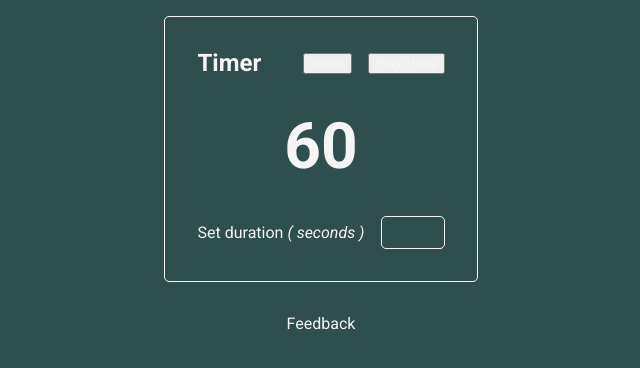
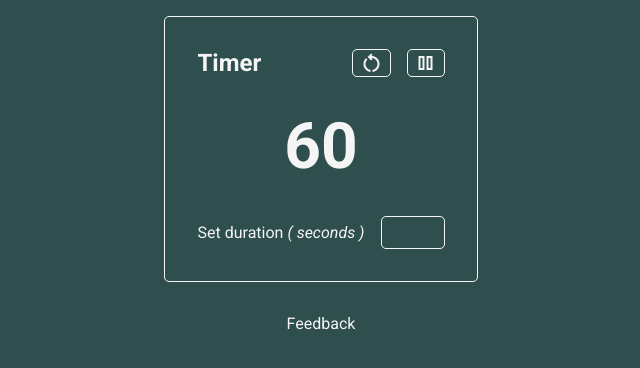
Before and after one commit to Lexicon-Frontend-2024/Owner-avatar-exercise-react-countdown-timer-solution, a React (Vite) app: page / in a window 1280 px wide. Shown: the top 368 px of the page, without its empty margins (319-959 px from the left). Built offline with nearby package versions, Linux system fonts and the light colour scheme.

Commit message:
create Button component and define its props and implment it in the CountdownTimer component

```diff
--- a/src/components/button/Button.css
+++ b/src/components/button/Button.css
@@ -7,11 +7,26 @@
   border-radius: 5px;
   cursor: pointer;
 
+  &:disabled {
+    cursor: not-allowed;
+
+    .icon {
+      color: gray;
+    }
+  }
+
   &:hover {
     background-color: whitesmoke;
 
     .icon {
       color: black;
     }
+
+    &:disabled {
+      background-color: transparent;
+      .icon {
+        color: gray;
+      }
+    }
   }
 }
--- a/src/components/button/Button.tsx
+++ b/src/components/button/Button.tsx
@@ -0,0 +1,22 @@
+import { ReactElement, ReactNode } from "react";
+
+interface IButtonProps {
+  children?: ReactNode;
+  disabled?: boolean;
+  icon?: string;
+  onClick?: () => void;
+}
+
+export function Button(props: IButtonProps): ReactElement {
+  const computedChildren = props.icon ? (
+    <span className="icon material-symbols-outlined">{props.icon}</span>
+  ) : (
+    props.children
+  );
+
+  return (
+    <button className="button" disabled={props.disabled} onClick={props.onClick}>
+      {computedChildren}
+    </button>
+  );
+}
--- a/src/components/countdown-timer/CountdownTimer.tsx
+++ b/src/components/countdown-timer/CountdownTimer.tsx
@@ -1,4 +1,5 @@
 import { ReactElement } from "react";
+import { Button } from "../button";
 
 export function CountdownTimer(): ReactElement {
   return (
@@ -7,8 +8,8 @@ export function CountdownTimer(): ReactElement {
         <header className="countdown-header">
           <h2>Timer</h2>
           <div className="actions">
-            <button>Reset</button>
-            <button>Play/Paus</button>
+            <Button icon="restart_alt" />
+            <Button icon="pause" />
           </div>
         </header>
         <h1 className="countdown">60</h1>
```
